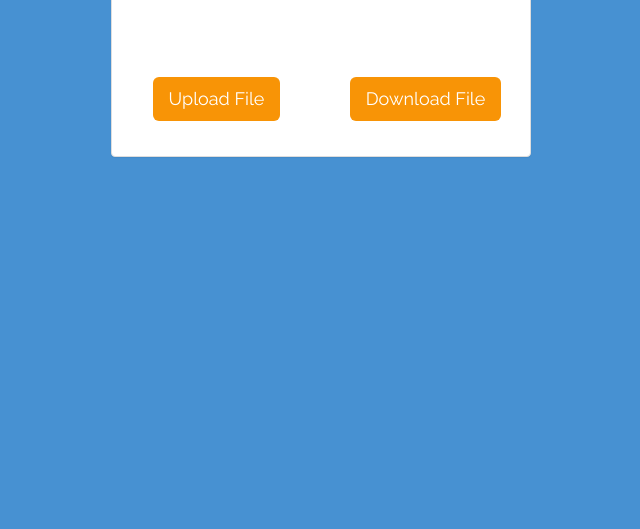
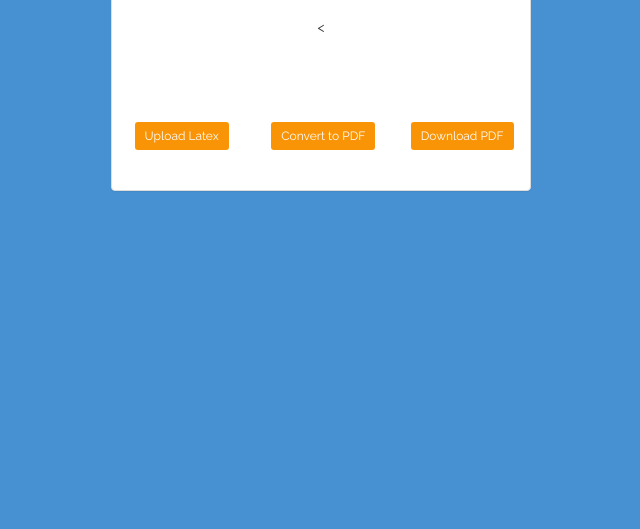
Before and after one commit to yl573/amc, a plain HTML site: page index.html in a window 1280 px wide. Shown: the part 271-800 px from the top of the page, without its empty margins (319-959 px from the left). Drawn offline with nearby package versions, Linux system fonts and the light colour scheme.

```diff
--- a/index.html
+++ b/index.html
@@ -17,23 +17,28 @@
       <div class="col-xs-12">
         <div class="panel panel-default">
           <div class="panel-body">
-            <span class="glyphicon glyphicon-cloud-upload"></span>
-            <h2>File Transfer</h2>
+             <span class="glyphicon glyphicon-cloud-upload"></span>
+            <h2>Auto Multiple Choice</h2>
             <div class="progress">
               <div class="progress-bar" role="progressbar"></div>
             </div>
+            <
             <div class="row">
-              <div class="col-xs-6">
-                <button class="btn btn-lg upload-btn" type="button">Upload File</button>
+              <div class="col-xs-12 col-sm-4">
+                <button class="btn btn-sm upload-btn" type="button">Upload Latex</button>
               </div>
-              <div class="col-xs-6">
-                <button class="btn btn-lg download-btn" type="button">Download File</button>
+              <div class="col-xs-12 col-sm-4">
+                <button class="btn btn-sm convert-btn" type="button">Convert to PDF</button>
               </div>
-            </div>
+              <div class="col-xs-12 col-sm-4">
+                <button class="btn btn-sm download-btn" type="button">Download PDF</button>
+              </div>
+            </div
           </div>
         </div>
       </div>
     </div>
+  </div>
 
   <input id="upload-input" type="file" name="uploads[]" multiple="multiple"></br>
 
--- a/styles.css
+++ b/styles.css
@@ -1,4 +1,4 @@
-.btn:focus, .upload-btn:focus{
+.btn:focus{
   outline: 0 !important;
 }
 
@@ -17,31 +17,17 @@
   margin-top: 80px;
 }
 
-.upload-btn {
+.btn {
+  margin: 5px;
   color: #ffffff;
   background-color: #F89406;
   border: none;
 }
 
-.download-btn {
-  color: #ffffff;
-  background-color: #F89406;
-  border: none;
-}
-
-.upload-btn:hover,
-.upload-btn:focus,
-.upload-btn:active,
-.upload-btn.active {
-  color: #ffffff;
-  background-color: #FA8900;
-  border: none;
-}
-
-.download-btn:hover,
-.download-btn:focus,
-.download-btn:active,
-.download-btn.active {
+.btn:hover,
+.btn:focus,
+.btn:active,
+.btn.active {
   color: #ffffff;
   background-color: #FA8900;
   border: none;
```
Also changed, not shown: 1 other file.
